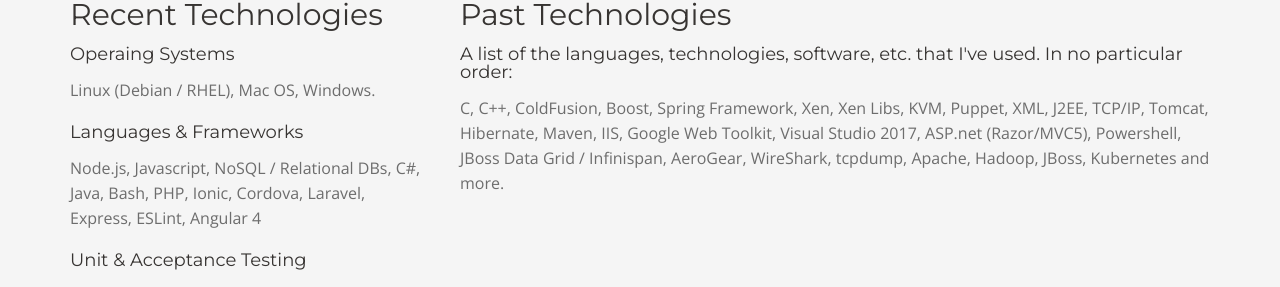
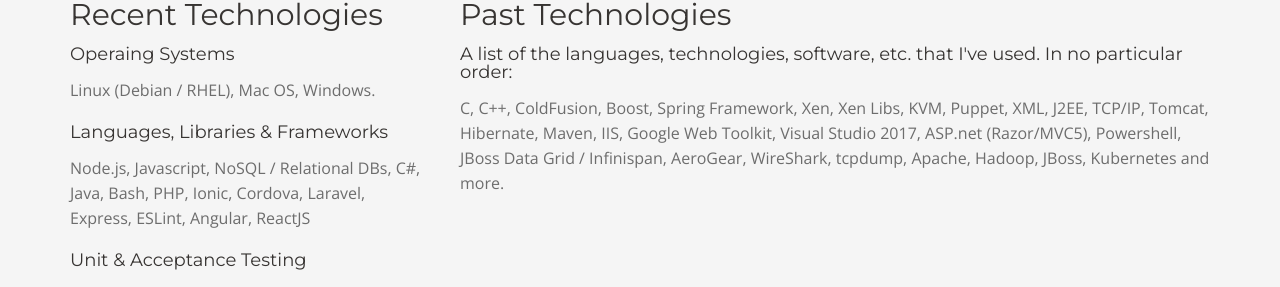
Before and after one commit to toddward/resume, a plain HTML site: page index.html in a window 1280 px wide. Shown: the part 5620-5907 px from the top of the page. Drawn offline with nearby package versions, Linux system fonts and the light colour scheme; a script that the page names is missing.

Commit message:
Updates to resume, adding React.

```diff
--- a/index.html
+++ b/index.html
@@ -719,8 +719,8 @@
             <h2>Recent Technologies</h2>
             <h4>Operaing Systems</h4>
             <p>Linux (Debian / RHEL), Mac OS, Windows.</p>
-            <h4>Languages &amp; Frameworks</h4>
-            <p>Node.js, Javascript, NoSQL / Relational DBs, C#, Java, Bash, PHP, Ionic, Cordova, Laravel, Express, ESLint, Angular 4</p>
+            <h4>Languages, Libraries &amp; Frameworks</h4>
+            <p>Node.js, Javascript, NoSQL / Relational DBs, C#, Java, Bash, PHP, Ionic, Cordova, Laravel, Express, ESLint, Angular, ReactJS</p>
             <h4>Unit &amp; Acceptance Testing</h4>
             <p>Cypress, Chai, Mocha, Cucumber, JUnit</p>
             <h4>Technology</h4>
```
